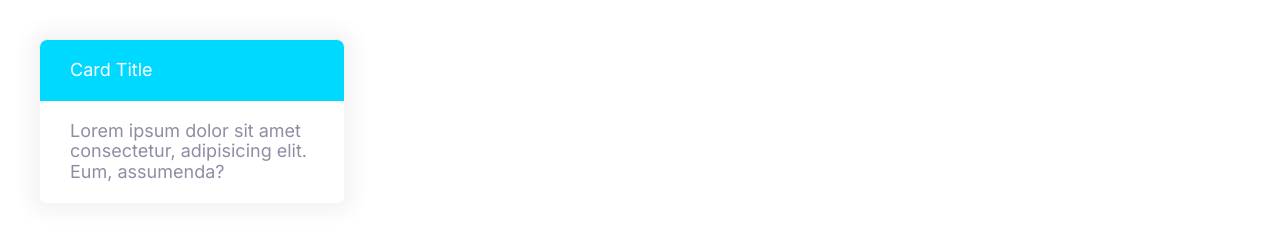
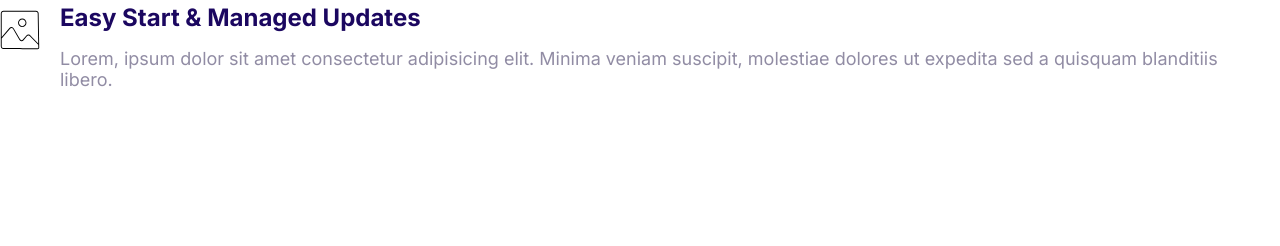
Before and after one commit to erufan/Sphere, a plain HTML site: page index.html in a window 1280 px wide. Drawn offline with Linux system fonts and the light colour scheme.

Commit message:
implement media component

```diff
--- a/css/styles.css
+++ b/css/styles.css
@@ -361,3 +361,21 @@ a {
     font-size: 1.7rem;
   }
 }
+
+/* media */
+
+.media {
+  display: flex;
+}
+
+.media__image {
+  margin-top: 1rem;
+}
+
+.media__body {
+  margin: 0 2rem;
+}
+
+.media__title {
+  margin-top: 0;
+}
--- a/index.html
+++ b/index.html
@@ -13,13 +13,16 @@
 </head>
 
 <body>
-    <div style="width: 30%; padding: 4rem">
-        <div class="card card--secondary">
-            <header class="card__header">Card Title</header>
-            <div class="card__body">
-                Lorem ipsum dolor sit amet consectetur, adipisicing elit. Eum,
-                assumenda?
-            </div>
+    <div class="media">
+        <div class="media__image">
+            <svg class="icon icon--primary">
+                <use xlink:href="images/sprite.svg#snap"></use>
+            </svg>
+        </div>
+        <div class="media__body">
+            <h3 class="media__title">Easy Start & Managed Updates</h3>
+            <p>Lorem, ipsum dolor sit amet consectetur adipisicing elit. Minima veniam suscipit, molestiae dolores ut
+                expedita sed a quisquam blanditiis libero.</p>
         </div>
     </div>
 </body>
```
Also changed, not shown: components/media.html (added, +12 -0 lines).
